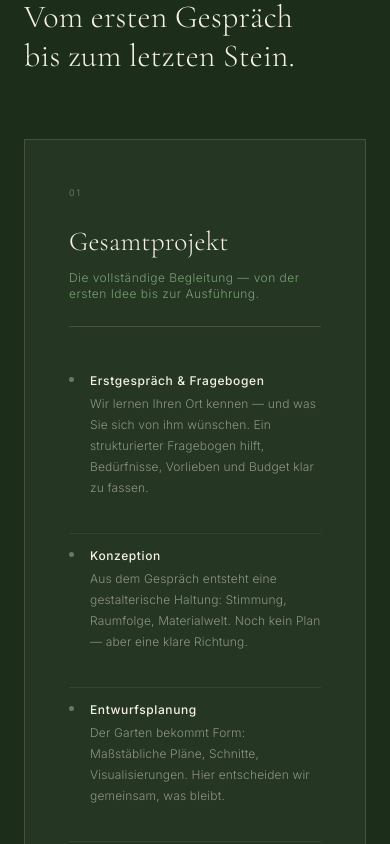
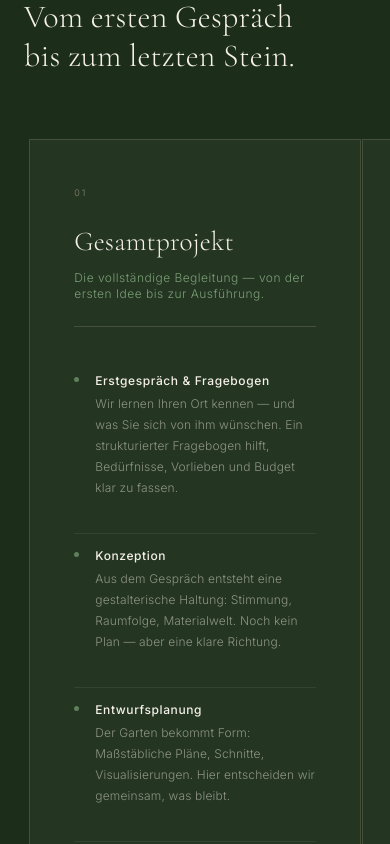
Before and after one commit to marcusvetter/studio-green, a Next.js app: page / in a window 390 px wide. Shown: the part 4460-5304 px from the top of the page. Built offline with nearby package versions, Linux system fonts and the light colour scheme.

Commit message:
feat: add carousel for services for mobile

```diff
--- a/app/page.tsx
+++ b/app/page.tsx
@@ -111,11 +111,12 @@ function ServicesSection() {
             {services.headline}
           </h2>
         </div>
-        <div className="grid grid-cols-1 md:grid-cols-3 gap-px">
+        <div className="flex md:grid gap-px overflow-x-auto md:overflow-visible snap-x snap-mandatory md:snap-none md:grid-cols-3 -mx-6 md:mx-0">
+          <div aria-hidden className="basis-[7.5%] shrink-0 md:hidden" />
           {services.cards.map(card => (
             <div
               key={card.nr}
-              className="bg-white/[0.04] border border-studio-accent/20 p-11 md:p-9 flex flex-col transition-colors hover:bg-white/[0.07]"
+              className="basis-[85%] shrink-0 snap-center bg-white/[0.04] border border-studio-accent/20 p-11 md:p-9 flex flex-col transition-colors hover:bg-white/[0.07]"
             >
               <p className="text-[9px] tracking-[0.22em] uppercase text-studio-accent opacity-60 mb-6">{card.nr}</p>
               <h3 className="font-['Cormorant_Garamond',serif] text-[1.7rem] font-light text-[#F5F0E8] leading-[1.2] mb-3">
@@ -145,6 +146,7 @@ function ServicesSection() {
               )}
             </div>
           ))}
+          <div aria-hidden className="basis-[7.5%] shrink-0 md:hidden" />
         </div>
       </div>
     </section>
```
